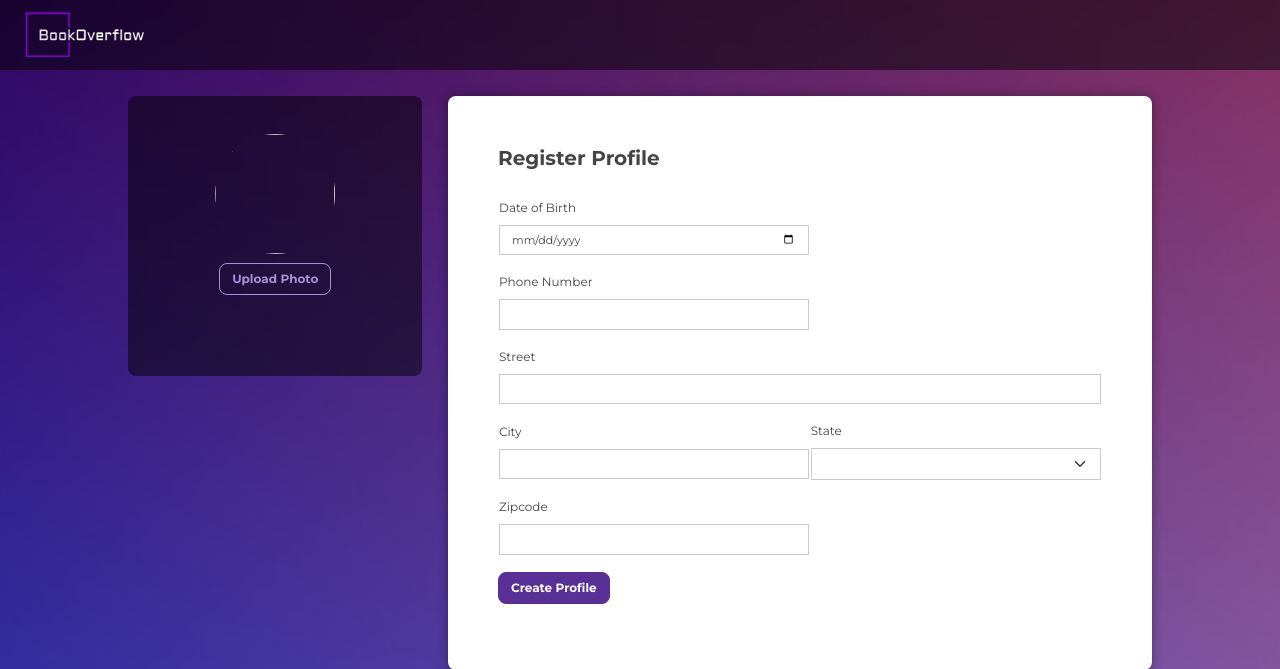
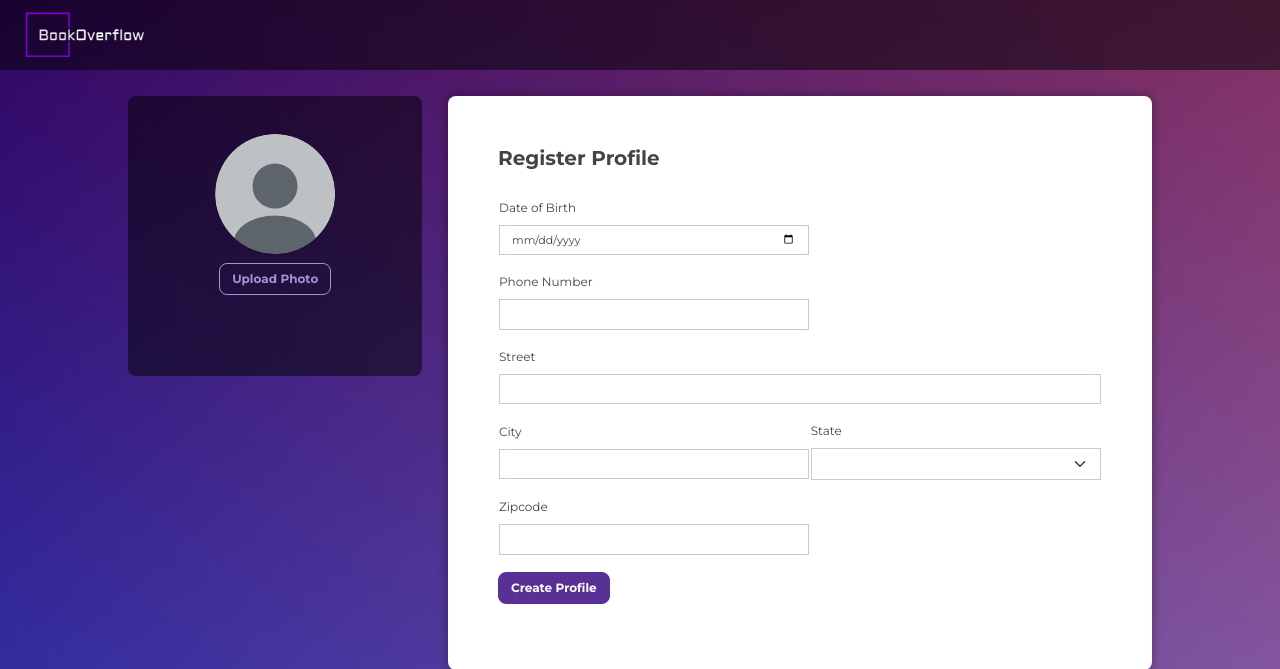
Before and after one commit to book-overflow/django-app, a Django app: template src/django/app/student_profile/templates/registerProfile.html in a window 1280 px wide. Shown: the top 669 px of the page. Run offline with Django 4.2, Linux system fonts and the light colour scheme; the template is opened without the code that fills it: values that come from a table or form of the project are taken from there, others are empty; some libraries are stand-ins or nearby versions.

Commit message:
Moved static files to shared template folder to render default profile picture

```diff
--- a/src/django/app/bookoverflow/settings.py
+++ b/src/django/app/bookoverflow/settings.py
@@ -146,6 +146,9 @@ USE_TZ = True
 # https://docs.djangoproject.com/en/4.2/howto/static-files/
 
 STATIC_URL = 'static/'
+STATICFILES_DIRS = [
+    BASE_DIR / "templates/static",
+]
 
 # Default primary key field type
 # https://docs.djangoproject.com/en/4.2/ref/settings/#default-auto-field
--- a/src/django/app/student_profile/templates/registerProfile.html
+++ b/src/django/app/student_profile/templates/registerProfile.html
@@ -1,8 +1,9 @@
 {% extends "base_no_nav.html" %}
   {% block content %}
+  {% load static %}
     <div style="align-content: start;">
         <div class="profile-card">
-            <img class="profile-photo" id="profile-photo" style="object-fit: cover; height: 120px; width: 120px; margin:auto; display: block; clip-path: circle();"  src="{{ user.student.profile.image.url }}" />
+            <img class="profile-photo" id="profile-photo" style="object-fit: cover; height: 120px; width: 120px; margin:auto; display: block; clip-path: circle();"  src="{% static 'profile.png' %}" />
             <button type="button" style="display: block; border-radius: 8px; margin-top: 4%; margin-bottom: 4%; margin-left: auto; margin-right: auto;"; id="form-button" class="btn btn-outline-secondary" onclick="document.getElementById('id_image').click();">Upload Photo</button>
             <div style="position: relative; display: block; margin-top: 5%; margin-bottom: 5%; text-align: center; color: white; font-size: 14px; font-family: Montserrat; font-weight: 700; word-wrap: break-word">{{ user.student.first_name }}<br/>{{ user.student.last_name }}</div>
             <div style="position: relative; display: block; margin: 2%; text-align: center; color: #eee6f3; font-size: 12px; font-family: Montserrat; font-weight: 500; word-wrap: break-word">{{ user.student.email }}</div>
```
Also changed, not shown: src/django/app/templates/static/Gmail_Logo_512px.png (renamed from src/django/app/user/static/Gmail_Logo_512px.png), src/django/app/templates/static/background.png (renamed from src/django/app/user/static/background.png), src/django/app/templates/static/background2.png (renamed from src/django/app/user/static/background2.png), src/django/app/templates/static/books.png (renamed from src/django/app/user/static/books.png), src/django/app/templates/static/logo_mix.png (renamed from src/django/app/user/static/logo_mix.png), src/django/app/templates/static/logo_white.png (renamed from src/django/app/user/static/logo_white.png), src/django/app/templates/static/profile.png (added), src/django/app/templates/static/style.css (renamed from src/django/app/user/static/style.css).
